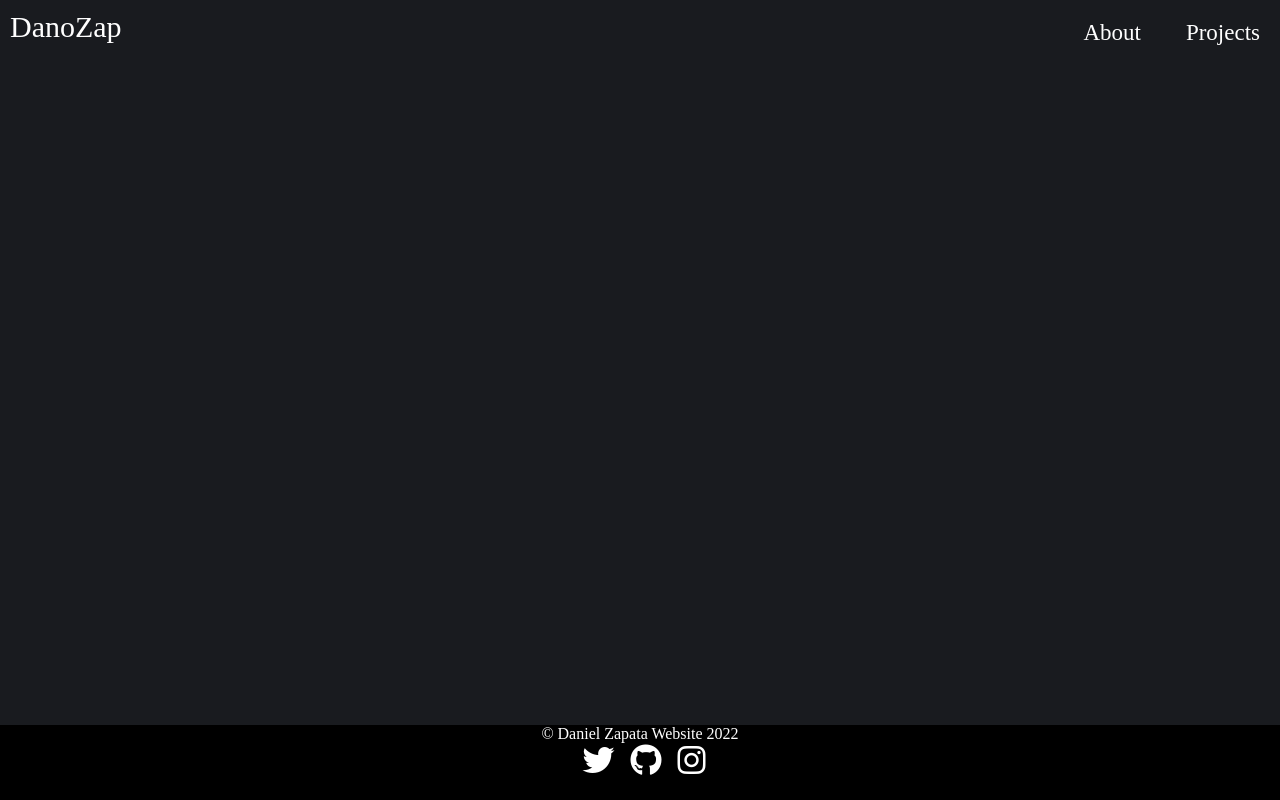
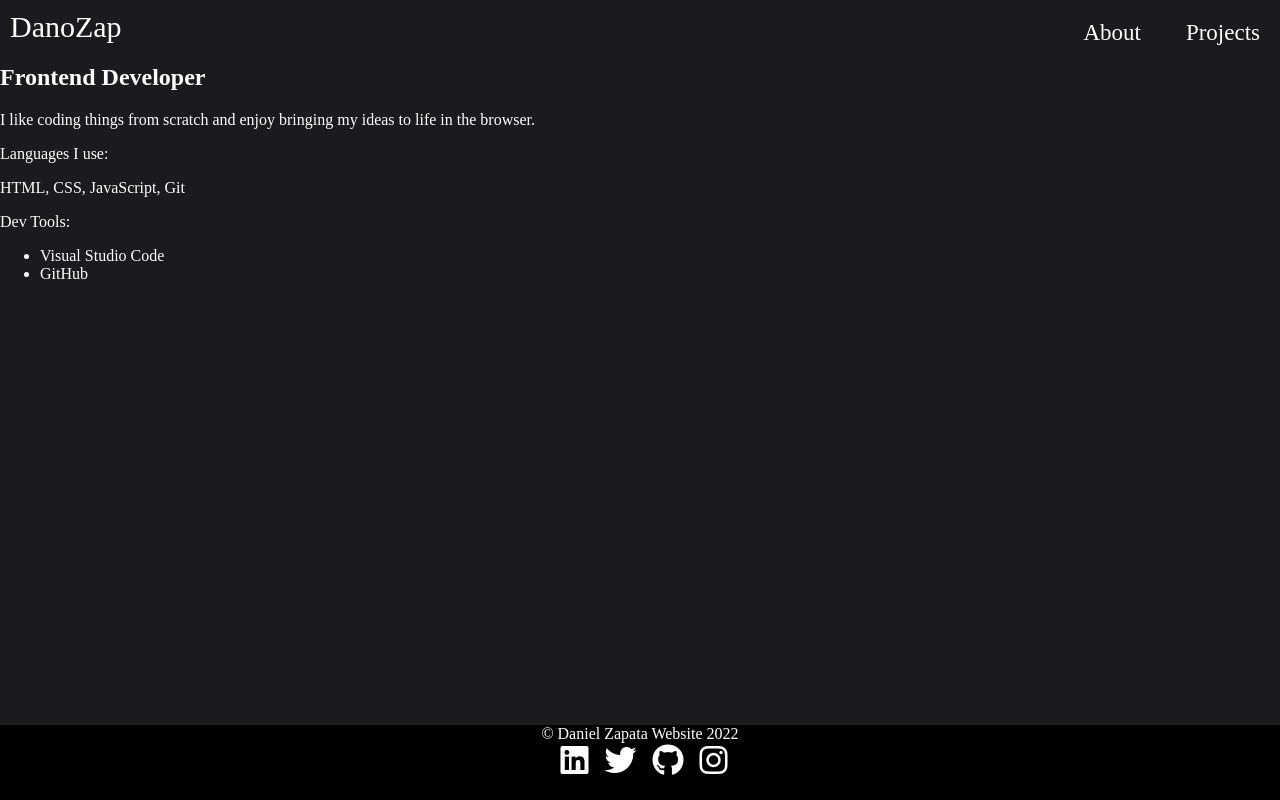
Before and after one commit to DanoZap/danozap.github.io, a plain HTML site: page about/about.html in a window 1280 px wide. Drawn offline with Linux system fonts and the light colour scheme.

Commit message:
links fixed v0.7

```diff
--- a/about/about.html
+++ b/about/about.html
@@ -30,7 +30,27 @@
     </header>
 
 <!-- ABOUT ME -->
+<div class="container-about">
+    <div class="column">
+        <h2>Frontend Developer</h2>
+        <p>I like coding things from scratch and enjoy bringing my ideas to life in the browser.
+        </p>
+        <p>Languages I use:</p>
+            <p>HTML, CSS, JavaScript, Git</p>
+        <p>Dev Tools:</p>
+        <ul>
+            <li>Visual Studio Code</li>
+            <li>GitHub</li>
+        </ul>
 
+
+    <div class="column">
+
+    </div>
+    <div class="column">
+
+    </div>
+  </div>
 
 
 <!--FOOTER-->
@@ -43,6 +63,12 @@
             </a>
         </section>
         <nav class="footer-nav">
+            <a
+            href="https://www.linkedin.com/in/daniel-zapata-20b121240/"
+            class="footer_btn linkedin"
+            target="_blank">
+                <i class="fa-brands fa-linkedin"></i>
+            </a>
             <a
             href="https://twitter.com/danozap"
             class="footer_btn twitter"
--- a/about/style.css
+++ b/about/style.css
@@ -60,6 +60,7 @@ body {
 
 
 
+
 .home-footer {
     background-color: #000;
     color: #fff;
@@ -87,6 +88,11 @@ a:-webkit-any-link {
     text-decoration: none;
 }
 
+.footer_btn.linkedin:hover {
+    margin: 1px;
+    color:#0077ff
+}
+
 .footer_btn.twitter:hover {
     margin: 1px;
     color:#00acee
--- a/style.css
+++ b/style.css
@@ -60,7 +60,7 @@ body {
 
 .site-title {
     background: linear-gradient(336deg, rgba(0,0,255,.8), rgba(0,0,255,0) 70%);
-    max-width: 100%;
+    width: 100%;
     height: 850px;
 }
 
@@ -116,8 +116,6 @@ body {
     text-align: center;
 }
 
-
-
 .home-footer {
     background-color: #000;
     color: #fff;
```
Also changed, not shown: Projects/projects.html (+6 -0 lines), Projects/style.css (+8 -4 lines). Lines whose indentation alone changed are shown as unchanged.
